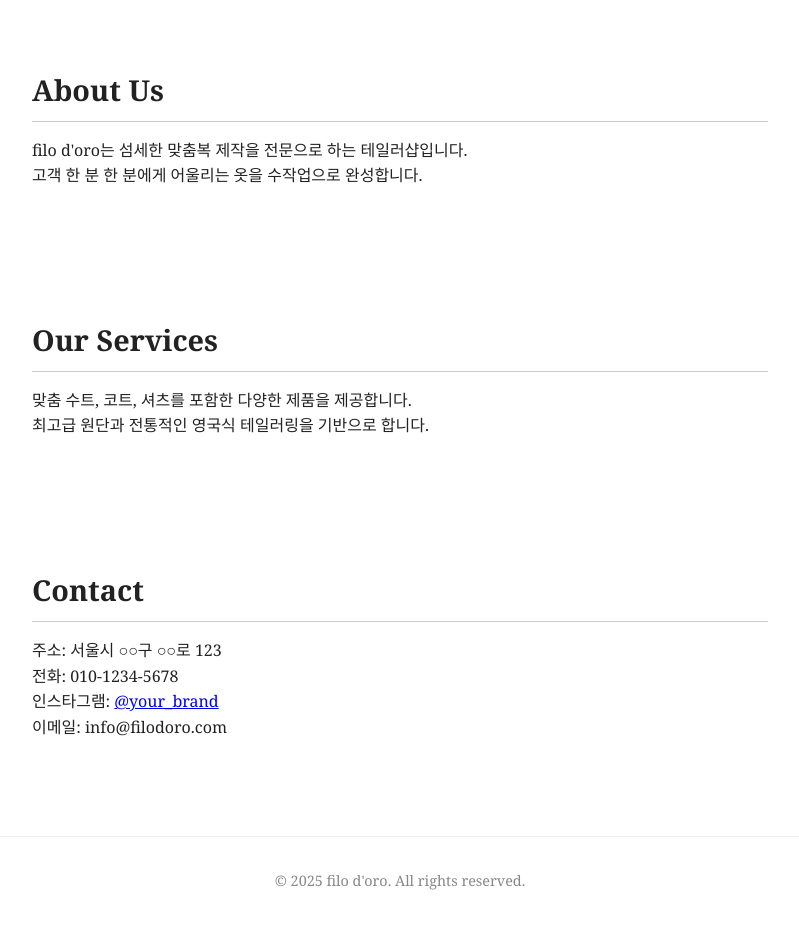
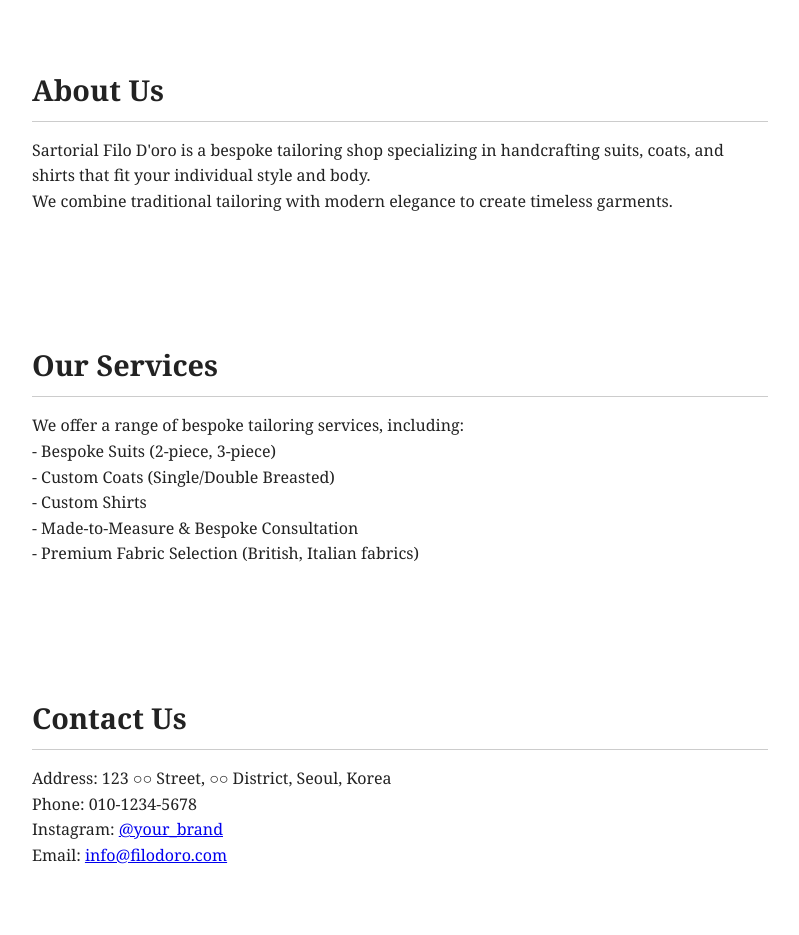
Before and after one commit to tailor-lee/mainpage, a plain HTML site: page index.html in a window 1280 px wide. Shown: the part 297-1232 px from the top of the page, without its empty margins (240-1039 px from the left). Drawn offline with Linux system fonts and the light colour scheme.

Commit message:
Update index.html

```diff
--- a/index.html
+++ b/index.html
@@ -1,5 +1,5 @@
 <!DOCTYPE html>
-<html lang="ko">
+<html lang="en">
 <head>
   <meta charset="UTF-8">
   <title>filo d'oro</title>
@@ -68,9 +68,10 @@
 <body>
 
   <nav>
-    <a href="#about">About</a>
-    <a href="#services">Services</a>
-    <a href="#contact">Contact</a>
+    <a href="index.html">Home</a>
+    <a href="about.html">About</a>
+    <a href="services.html">Services</a>
+    <a href="contact.html">Contact</a>
   </nav>
 
   <header>
@@ -81,26 +82,30 @@
   <section id="about">
     <h2>About Us</h2>
     <p>
-      filo d'oro는 섬세한 맞춤복 제작을 전문으로 하는 테일러샵입니다.<br>
-      고객 한 분 한 분에게 어울리는 옷을 수작업으로 완성합니다.
+      Sartorial Filo D'oro is a bespoke tailoring shop specializing in handcrafting suits, coats, and shirts that fit your individual style and body.<br>
+      We combine traditional tailoring with modern elegance to create timeless garments.
     </p>
   </section>
 
   <section id="services">
     <h2>Our Services</h2>
     <p>
-      맞춤 수트, 코트, 셔츠를 포함한 다양한 제품을 제공합니다.<br>
-      최고급 원단과 전통적인 영국식 테일러링을 기반으로 합니다.
+      We offer a range of bespoke tailoring services, including:<br>
+      - Bespoke Suits (2-piece, 3-piece)<br>
+      - Custom Coats (Single/Double Breasted)<br>
+      - Custom Shirts<br>
+      - Made-to-Measure & Bespoke Consultation<br>
+      - Premium Fabric Selection (British, Italian fabrics)
     </p>
   </section>
 
   <section id="contact">
-    <h2>Contact</h2>
+    <h2>Contact Us</h2>
     <p>
-      주소: 서울시 ○○구 ○○로 123<br>
-      전화: 010-1234-5678<br>
-      인스타그램: <a href="https://instagram.com/your_brand" target="_blank">@your_brand</a><br>
-      이메일: info@filodoro.com
+      Address: 123 ○○ Street, ○○ District, Seoul, Korea<br>
+      Phone: 010-1234-5678<br>
+      Instagram: <a href="https://instagram.com/your_brand" target="_blank">@your_brand</a><br>
+      Email: <a href="mailto:info@filodoro.com">info@filodoro.com</a>
     </p>
   </section>
 
```
